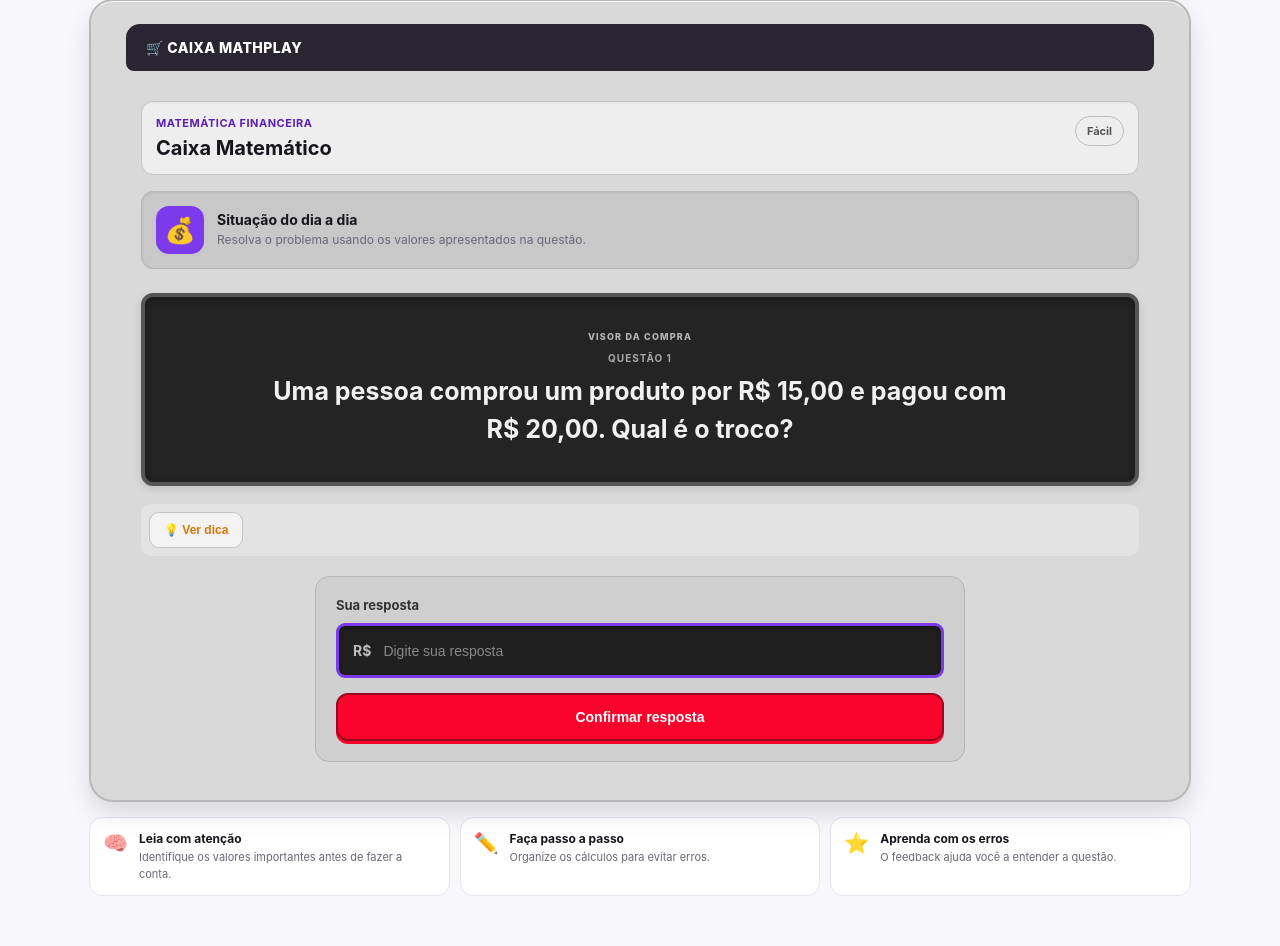
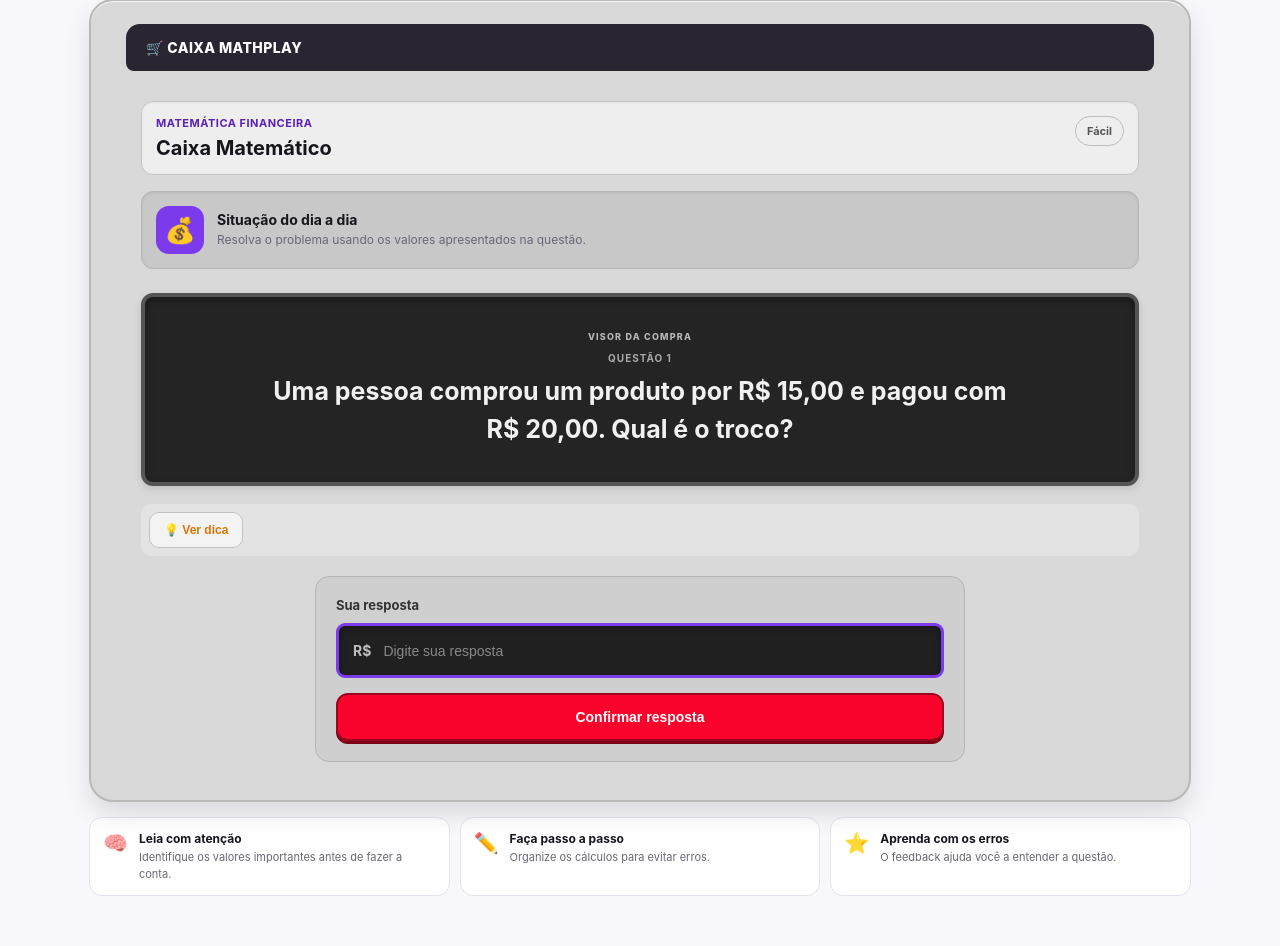
Before and after one commit to louenyrossi/TCC-final, a PHP site: page /jogos/caixa-matematico/index.php in a window 1280 px wide. Shown: the part 271-1217 px from the top of the page. Run offline with PHP 8.4, Linux system fonts and the light colour scheme; a user stored in the database is signed in; data comes from the database, SQL or seed files in the repository; data that the repository does not hold is empty.

Commit message:
box-shawdon

```diff
--- a/assets/css/caixa-matematico.css
+++ b/assets/css/caixa-matematico.css
@@ -999,7 +999,7 @@ body {
     background: #f9032c;
     border: 2px solid #9c071f;
     box-shadow:
-        0 3px 0 #f9032c;
+        0 3px 0 #7b0115;
 }
 
 .answer-button:hover {
```
